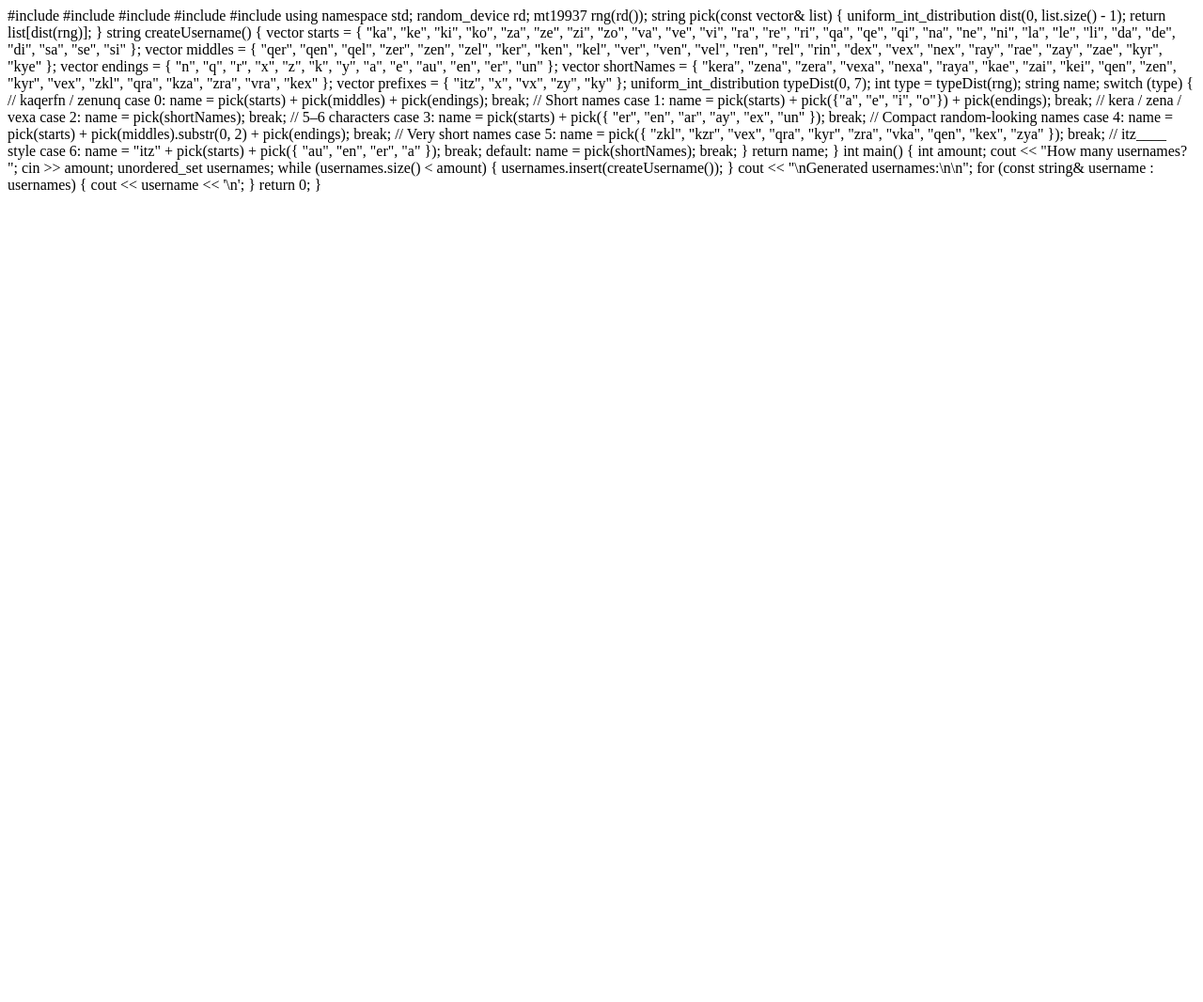
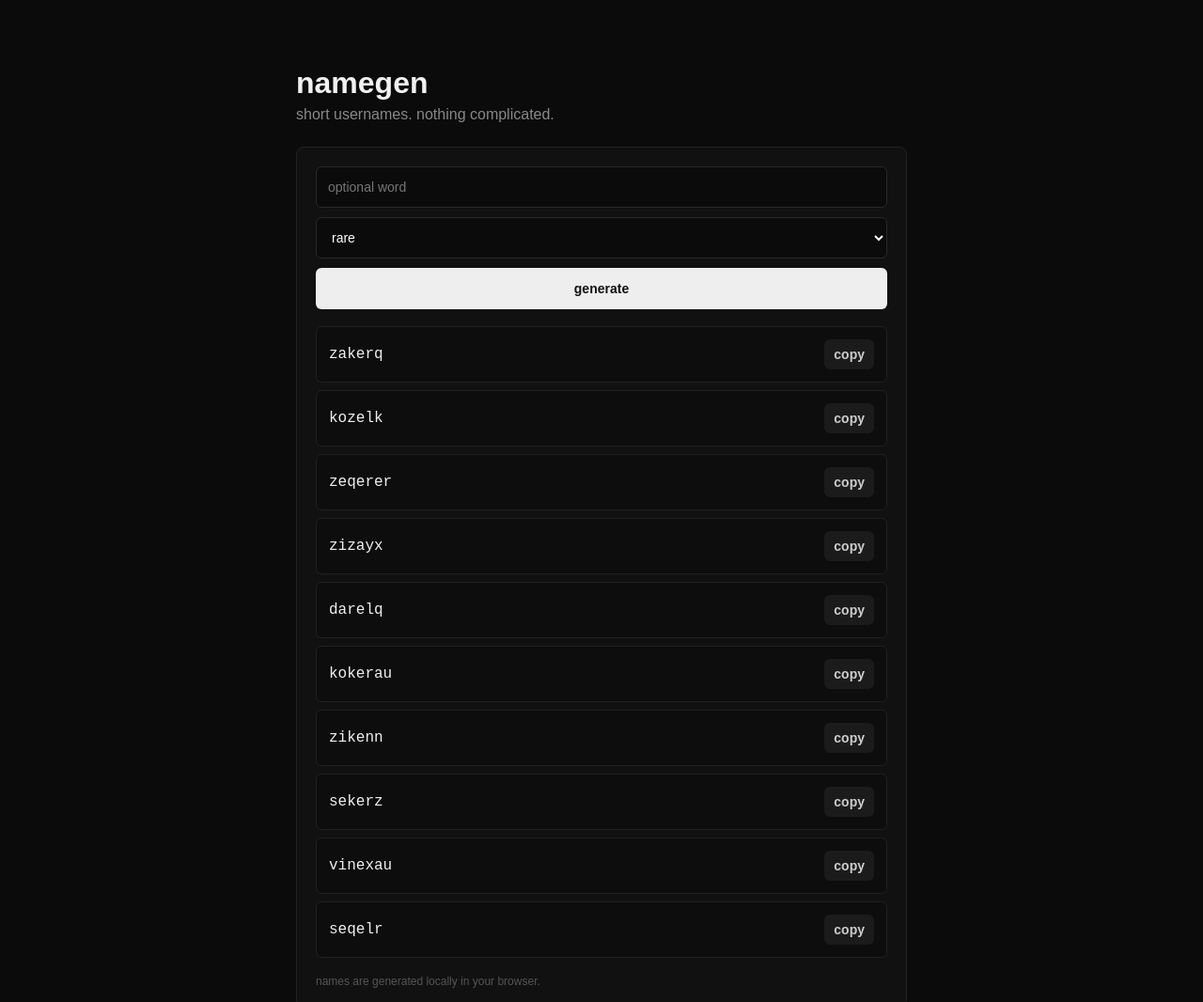
Before and after one commit to kaqerfn/Username-Generator, a plain HTML site: page index.html in a window 1280 px wide. Shown: the top 1066 px of the page at 94% size. Before the commit the page ends 800 px from the top, so only its background shows below. Drawn offline with Linux system fonts and the light colour scheme.

Commit message:
Update index.html

```diff
--- a/index.html
+++ b/index.html
@@ -1,152 +1,330 @@
-#include <iostream>
-#include <vector>
-#include <string>
-#include <random>
-#include <unordered_set>
+<!DOCTYPE html>
+<html lang="en">
+<head>
+    <meta charset="UTF-8">
+    <meta name="viewport" content="width=device-width, initial-scale=1.0">
 
-using namespace std;
+    <title>namegen</title>
 
-random_device rd;
-mt19937 rng(rd());
+    <style>
+        * {
+            box-sizing: border-box;
+        }
 
-string pick(const vector<string>& list) {
-    uniform_int_distribution<int> dist(0, list.size() - 1);
-    return list[dist(rng)];
+        body {
+            margin: 0;
+            background: #0b0b0b;
+            color: #f1f1f1;
+            font-family: Arial, sans-serif;
+        }
+
+        .wrap {
+            width: 92%;
+            max-width: 650px;
+            margin: 70px auto;
+        }
+
+        h1 {
+            margin-bottom: 6px;
+            font-size: 32px;
+        }
+
+        p {
+            margin-top: 0;
+            color: #888;
+        }
+
+        .box {
+            margin-top: 25px;
+            padding: 20px;
+            background: #111;
+            border: 1px solid #222;
+            border-radius: 8px;
+        }
+
+        input,
+        select,
+        button {
+            width: 100%;
+            height: 44px;
+            border-radius: 6px;
+            border: 1px solid #292929;
+            background: #0b0b0b;
+            color: white;
+            padding: 0 12px;
+            font-size: 14px;
+        }
+
+        input,
+        select {
+            margin-bottom: 10px;
+        }
+
+        button {
+            background: #eee;
+            color: #111;
+            border: none;
+            cursor: pointer;
+            font-weight: bold;
+        }
+
+        button:hover {
+            background: white;
+        }
+
+        #names {
+            margin-top: 18px;
+        }
+
+        .name {
+            display: flex;
+            align-items: center;
+            justify-content: space-between;
+            padding: 13px;
+            margin-bottom: 8px;
+            background: #0d0d0d;
+            border: 1px solid #202020;
+            border-radius: 6px;
+        }
+
+        .name span {
+            font-family: monospace;
+            font-size: 16px;
+        }
+
+        .copy {
+            width: auto;
+            height: 32px;
+            padding: 0 10px;
+            background: #1b1b1b;
+            color: #ccc;
+        }
+
+        .copy:hover {
+            background: #272727;
+            color: white;
+        }
+
+        .small {
+            margin-top: 18px;
+            font-size: 12px;
+            color: #555;
+        }
+    </style>
+</head>
+
+<body>
+
+<div class="wrap">
+
+    <h1>namegen</h1>
+
+    <p>short usernames. nothing complicated.</p>
+
+    <div class="box">
+
+        <input
+            id="word"
+            type="text"
+            placeholder="optional word"
+            maxlength="10"
+        >
+
+        <select id="type">
+            <option value="rare">rare</option>
+            <option value="short">short</option>
+            <option value="prefix">itz / x style</option>
+        </select>
+
+        <button onclick="generate()">
+            generate
+        </button>
+
+        <div id="names"></div>
+
+        <div class="small">
+            names are generated locally in your browser.
+        </div>
+
+    </div>
+
+</div>
+
+<script>
+
+const starts = [
+    "ka", "ke", "ki", "ko",
+    "za", "ze", "zi",
+    "va", "ve", "vi",
+    "ra", "re", "ri",
+    "qa", "qe",
+    "na", "ne",
+    "la", "le",
+    "da", "de",
+    "sa", "se"
+];
+
+const middles = [
+    "qer", "qen", "qel",
+    "zer", "zen", "zel",
+    "ker", "ken",
+    "ver", "ven",
+    "ren", "rel",
+    "dex", "vex",
+    "nex", "ray",
+    "rae", "zay"
+];
+
+const endings = [
+    "q", "n", "r", "x",
+    "z", "k", "y",
+    "en", "er",
+    "un", "au"
+];
+
+const shortNames = [
+    "kera",
+    "zera",
+    "zena",
+    "vexa",
+    "nexa",
+    "raya",
+    "kae",
+    "zai",
+    "kei",
+    "qen",
+    "zen",
+    "kyr",
+    "vex",
+    "zkl",
+    "qra",
+    "kza",
+    "zra"
+];
+
+function pick(list) {
+    return list[Math.floor(Math.random() * list.length)];
 }
 
-string createUsername() {
+function makeName(type) {
 
-    vector<string> starts = {
-        "ka", "ke", "ki", "ko",
-        "za", "ze", "zi", "zo",
-        "va", "ve", "vi",
-        "ra", "re", "ri",
-        "qa", "qe", "qi",
-        "na", "ne", "ni",
-        "la", "le", "li",
-        "da", "de", "di",
-        "sa", "se", "si"
-    };
-
-    vector<string> middles = {
-        "qer", "qen", "qel",
-        "zer", "zen", "zel",
-        "ker", "ken", "kel",
-        "ver", "ven", "vel",
-        "ren", "rel", "rin",
-        "dex", "vex", "nex",
-        "ray", "rae",
-        "zay", "zae",
-        "kyr", "kye"
-    };
-
-    vector<string> endings = {
-        "n", "q", "r", "x",
-        "z", "k", "y",
-        "a", "e", "au",
-        "en", "er", "un"
-    };
-
-    vector<string> shortNames = {
-        "kera", "zena", "zera",
-        "vexa", "nexa", "raya",
-        "kae", "zai", "kei",
-        "qen", "zen", "kyr",
-        "vex", "zkl", "qra",
-        "kza", "zra", "vra", "kex"
-    };
-
-    vector<string> prefixes = {
-        "itz", "x", "vx", "zy", "ky"
-    };
-
-    uniform_int_distribution<int> typeDist(0, 7);
-    int type = typeDist(rng);
-
-    string name;
-
-    switch (type) {
-
-        // kaqerfn / zenunq
-        case 0:
-            name = pick(starts)
-                  + pick(middles)
-                  + pick(endings);
-            break;
-
-        // Short names
-        case 1:
-            name = pick(starts)
-                  + pick({"a", "e", "i", "o"})
-                  + pick(endings);
-            break;
-
-        // kera / zena / vexa
-        case 2:
-            name = pick(shortNames);
-            break;
-
-        // 5–6 characters
-        case 3:
-            name = pick(starts)
-                  + pick({
-                      "er", "en", "ar",
-                      "ay", "ex", "un"
-                  });
-            break;
-
-        // Compact random-looking names
-        case 4:
-            name = pick(starts)
-                  + pick(middles).substr(0, 2)
-                  + pick(endings);
-            break;
-
-        // Very short names
-        case 5:
-            name = pick({
-                "zkl", "kzr", "vex",
-                "qra", "kyr", "zra",
-                "vka", "qen", "kex",
-                "zya"
-            });
-            break;
-
-        // itz____ style
-        case 6:
-            name = "itz"
-                  + pick(starts)
-                  + pick({
-                      "au", "en", "er", "a"
-                  });
-            break;
-
-        default:
-            name = pick(shortNames);
-            break;
+    if (type === "short") {
+        return pick(shortNames);
     }
 
-    return name;
+    if (type === "prefix") {
+
+        const prefix = pick([
+            "itz",
+            "x",
+            "vx",
+            "zy",
+            "ky"
+        ]);
+
+        return prefix +
+            pick(starts) +
+            pick([
+                "au",
+                "en",
+                "er",
+                "a"
+            ]);
+    }
+
+    return pick(starts) +
+        pick(middles) +
+        pick(endings);
 }
 
-int main() {
+function generate() {
 
-    int amount;
+    const type =
+        document.getElementById("type").value;
 
-    cout << "How many usernames? ";
-    cin >> amount;
+    const word =
+        document.getElementById("word").value
+            .toLowerCase()
+            .replace(/[^a-z]/g, "");
 
-    unordered_set<string> usernames;
+    const output =
+        document.getElementById("names");
 
-    while (usernames.size() < amount) {
-        usernames.insert(createUsername());
+    output.innerHTML = "";
+
+    const names = new Set();
+
+    while (names.size < 10) {
+
+        let name = makeName(type);
+
+        if (word.length > 0) {
+
+            if (type === "short") {
+                name =
+                    word.substring(0, 3) +
+                    pick(["a", "e", "x", "q"]);
+            }
+
+            else if (type === "prefix") {
+                name =
+                    "itz" +
+                    word.substring(0, 5);
+            }
+
+            else {
+                name =
+                    word.substring(0, 4) +
+                    pick([
+                        "q",
+                        "n",
+                        "x",
+                        "er",
+                        "en"
+                    ]);
+            }
+        }
+
+        names.add(name);
     }
 
-    cout << "\nGenerated usernames:\n\n";
+    names.forEach(name => {
 
-    for (const string& username : usernames) {
-        cout << username << '\n';
-    }
+        const row =
+            document.createElement("div");
 
-    return 0;
+        row.className = "name";
+
+        const text =
+            document.createElement("span");
+
+        text.textContent = name;
+
+        const copy =
+            document.createElement("button");
+
+        copy.className = "copy";
+        copy.textContent = "copy";
+
+        copy.onclick = function() {
+            navigator.clipboard.writeText(name);
+            copy.textContent = "copied";
+
+            setTimeout(function() {
+                copy.textContent = "copy";
+            }, 800);
+        };
+
+        row.appendChild(text);
+        row.appendChild(copy);
+
+        output.appendChild(row);
+    });
 }
+
+generate();
+
+</script>
+
+</body>
+</html>
```
